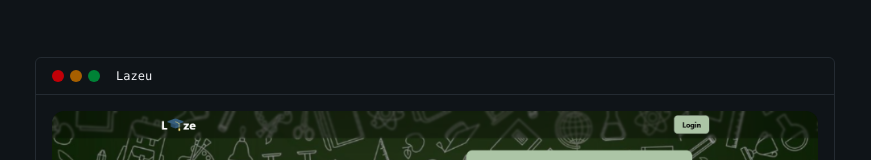
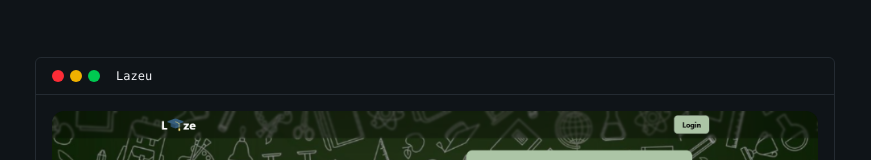
Before and after one commit to Ein-shen/My-porfolio, a React (Vite) app: page /view_projects in a window 1280 px wide. Shown: the part 163-323 px from the top of the page, without its empty margins (205-1076 px from the left). Built offline with nearby package versions, Linux system fonts and the light colour scheme; the HTML template or start-up script is replaced by a standard one.

Commit message:
modified the color in the colored 3 dots to 500

```diff
--- a/src/away/View_projects.jsx
+++ b/src/away/View_projects.jsx
@@ -129,9 +129,9 @@ const ProjectCard = ({ project, idx }) => {
       {/* Window title bar */}
       <div className="theme-card-elevated flex items-center gap-2 border-b border-border px-4 py-2.5">
         <div className="flex gap-1.5" aria-hidden="true">
-          <span className="h-3 w-3 rounded-full bg-red-700" />
-          <span className="h-3 w-3 rounded-full bg-yellow-700" />
-          <span className="h-3 w-3 rounded-full bg-green-700" />
+          <span className="h-3 w-3 rounded-full bg-red-500" />
+          <span className="h-3 w-3 rounded-full bg-yellow-500" />
+          <span className="h-3 w-3 rounded-full bg-green-500" />
         </div>
         <span className="theme-muted ml-2 truncate font-mono text-xs">
           {project.title}
```
